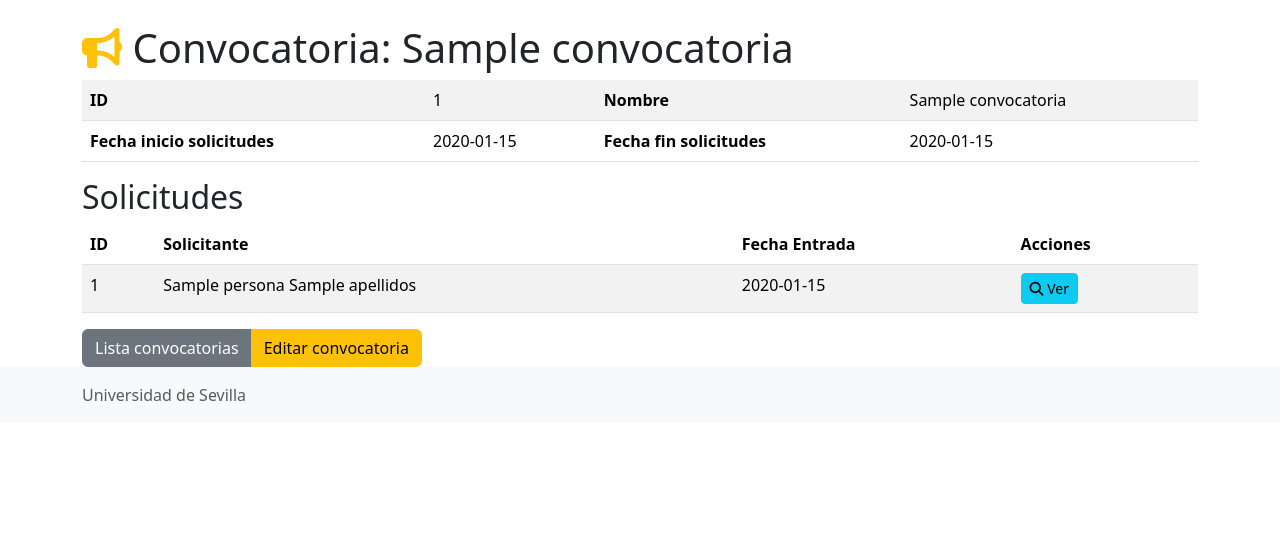
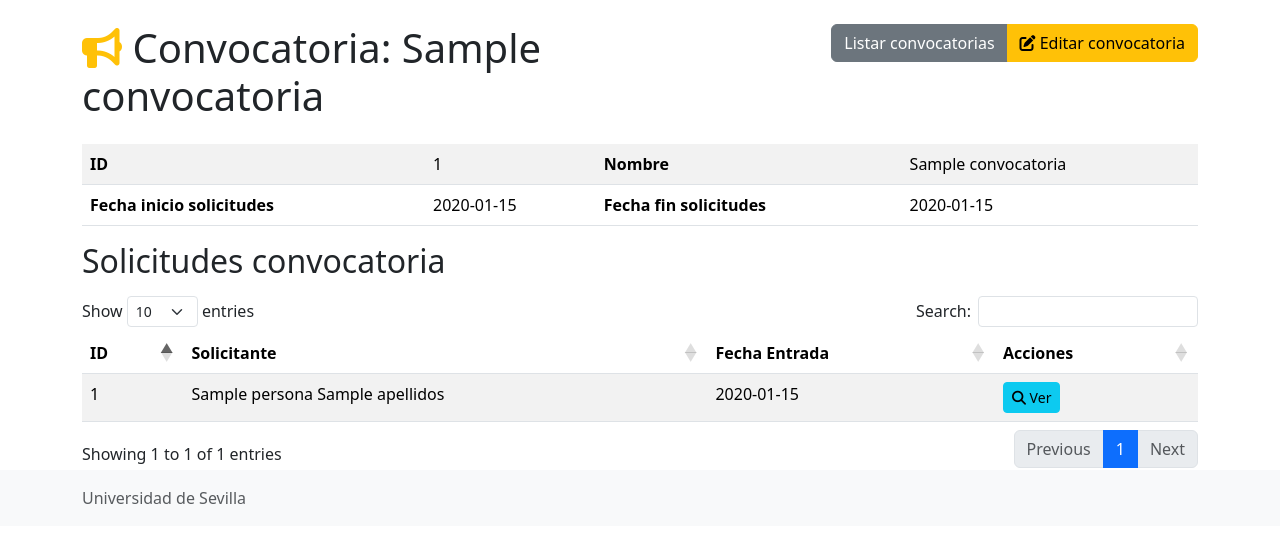
Before and after one commit to juananruiz/quinque, a Symfony app: template templates/intranet/quinque/admin/convocatoria/show.html.twig in a window 1280 px wide. Shown: the part 56-599 px from the top of the page. Run offline with Twig, Linux system fonts and the light colour scheme; the template is opened without the code that fills it: most values are stand-ins (such as "Sample title", 1, 10 or a date in 2020); some libraries are stand-ins or nearby versions.

Commit message:
Estandarizando la interfaz de la app

```diff
--- a/templates/intranet/quinque/admin/convocatoria/show.html.twig
+++ b/templates/intranet/quinque/admin/convocatoria/show.html.twig
@@ -4,8 +4,18 @@
 {% block title %}Convocatoria{% endblock %}
 
 {% block body %}
+	<div class="row">
+		<div class="col-md-6 mb-3">
+			<h1><i class="fas fa-bullhorn" style="color: #ffc107;"></i> Convocatoria: {{ convocatoria.nombre }}</h1>
+		</div>
+		<div class="col-md-6 text-end">
+		<div class="btn-group">
+			<a href="{{ path('quinque_convocatoria_index') }}" class="btn btn-secondary">Listar convocatorias</a>
+			<a href="{{ path('quinque_convocatoria_edit', {'id': convocatoria.id}) }}" class="btn btn-warning"><i class="fas fa-edit"></i> Editar convocatoria</a>
+		</div>
+		</div>
+	</div>
 
-    <h1><i class="fas fa-bullhorn" style="color: #ffc107;"></i> Convocatoria: {{ convocatoria.nombre }}</h1>
     <table class="table table-striped">
         <tbody>
             <tr>
@@ -23,8 +33,8 @@
         </tbody>
     </table>
 
-    <h2>Solicitudes</h2>
-    <table class="table table-striped">
+    <h2 class="mt-3 mb-3">Solicitudes convocatoria</h2>
+    <table id="convocatorias" class="table table-striped">
         <thead>
             <tr>
                 <th>ID</th>
@@ -46,9 +56,17 @@
             {% endfor %}
         </tbody>
     </table>
+{% endblock %}
 
-    <div class="btn-group">
-        <a href="{{ path('quinque_convocatoria_index') }}" class="btn btn-secondary">Lista convocatorias</a>
-        <a href="{{ path('quinque_convocatoria_edit', {'id': convocatoria.id}) }}" class="btn btn-warning">Editar convocatoria</a>
-    </div>
+{% block javascripts %}
+    {{ parent() }}
+    <script>
+        $(document).ready(function() {
+		$('#convocatorias').DataTable({
+                language: {
+                    url: '//cdn.datatables.net/plug-ins/1.13.7/i18n/es-ES.json'
+                }
+            });
+        });
+    </script>
 {% endblock %}
--- a/templates/intranet/quinque/admin/persona/index.html.twig
+++ b/templates/intranet/quinque/admin/persona/index.html.twig
@@ -8,7 +8,7 @@
         <div class="col-6"><h1 class=""><i class="fas fa-person text-warning"></i> Solicitantes</h1>
         </div>
         <div class="col-6 text-end">
-            <a href="{{ path('quinque_persona_new') }}" class="btn btn-primary mt-3"><i class="fas fa-plus"></i> Agregar solicitante</a>
+            <a href="{{ path('quinque_persona_new') }}" class="btn btn-primary mt-3"><i class="fas fa-plus"></i> Agregar Solicitante</a>
         </div>
     </div>
     <div class="container mb-3">
--- a/templates/intranet/quinque/admin/persona/show.html.twig
+++ b/templates/intranet/quinque/admin/persona/show.html.twig
@@ -52,7 +52,7 @@
                     <td>{{ solicitud.fechaEntrada|date('Y-m-d H:i') }}</td>
                     <td>
                         <a href="{{ path('quinque_solicitud_show', {id: solicitud.id}) }}" class="btn btn-info">Ver Méritos</a>
-                        <a href="{{ path('quinque_solicitud_show', {id: solicitud.id}) }}" class="btn btn-warning">Editar Solicitud</a>
+                        <a href="{{ path('quinque_solicitud_edit', {id: solicitud.id}) }}" class="btn btn-warning">Editar Solicitud</a>
                     </td>
                 </tr>
             {% endfor %}
```
Also changed, not shown: templates/intranet/quinque/admin/categoria/index.html.twig (+11 -8 lines), templates/intranet/quinque/admin/convocatoria/index.html.twig (+9 -4 lines), templates/intranet/quinque/admin/departamento/index.html.twig (+9 -7 lines), templates/intranet/quinque/admin/persona/new.html.twig (+5 -6 lines).
